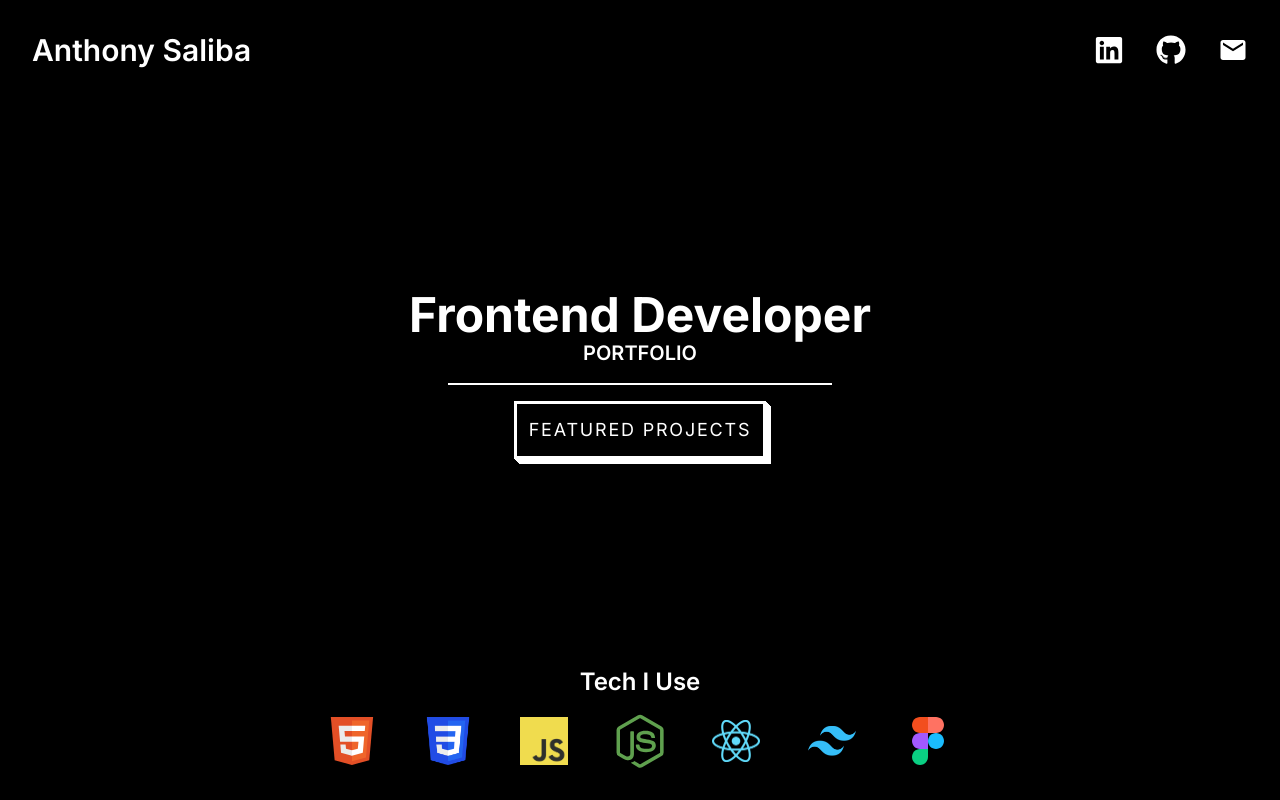
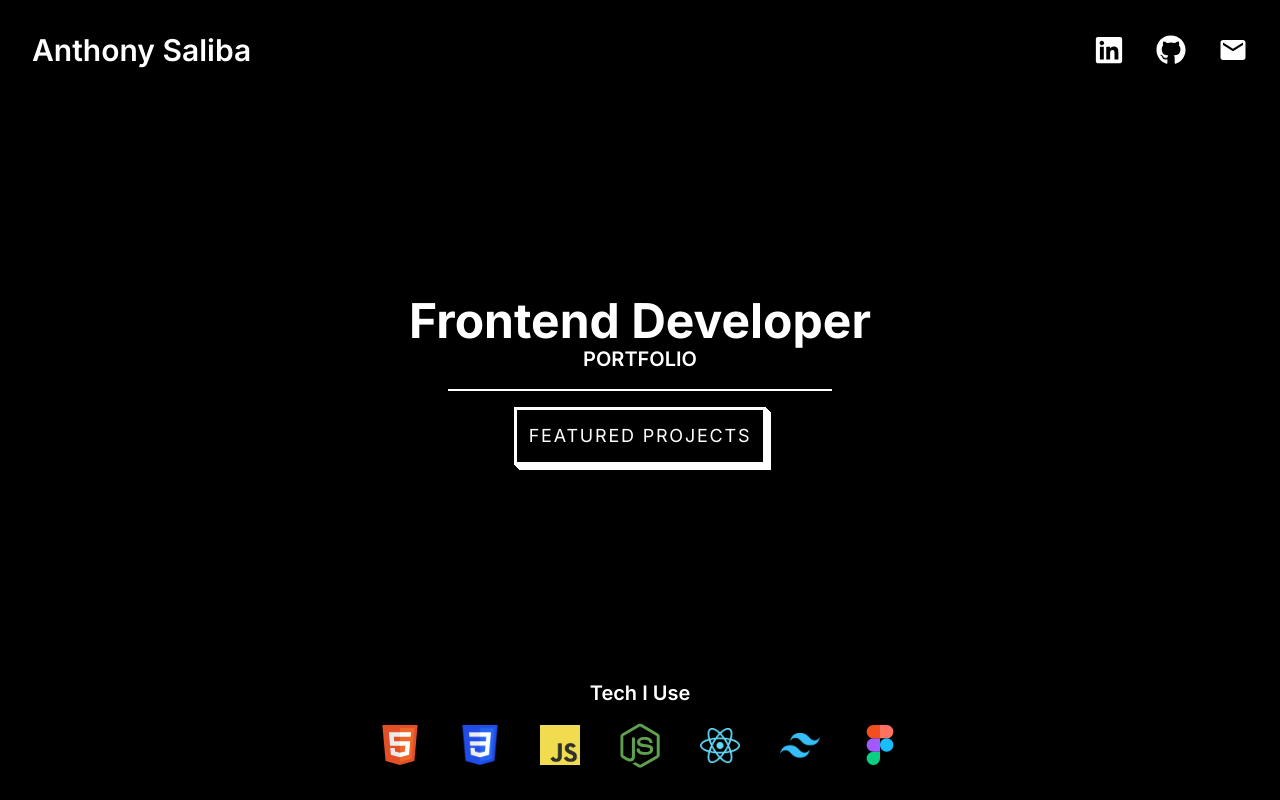
Before and after one commit to as9284/as-portfolio-v2, a React (Vite) app: page / in a window 1280 px wide. Built offline with nearby package versions, Linux system fonts and the light colour scheme.

Commit message:
Adjusted tech stack sizes

```diff
--- a/src/pages/Home.jsx
+++ b/src/pages/Home.jsx
@@ -54,15 +54,15 @@ export const Home = () => {
 
       {/* Tech Stack Section */}
       <div className="w-full flex flex-col justify-center items-center z-10">
-        <h3 className="text-base md:text-2xl font-semibold">Tech I Use</h3>
-        <div className="flex flex-wrap justify-center items-center gap-4 md:gap-12 text-4xl py-4">
+        <h3 className="text-base md:text-xl font-semibold">Tech I Use</h3>
+        <div className="flex flex-wrap justify-center items-center gap-4 md:gap-10 text-4xl py-4">
           {techStack.map((tech, index) => (
             <img
               key={index}
               src={tech.src}
               alt={tech.alt}
-              className={`w-6 md:w-12 ${
-                tech.alt === "Figma logo" ? "h-6 md:h-12" : ""
+              className={`w-6 md:w-10 ${
+                tech.alt === "Figma logo" ? "h-6 md:h-10" : ""
               }`}
             />
           ))}
```
